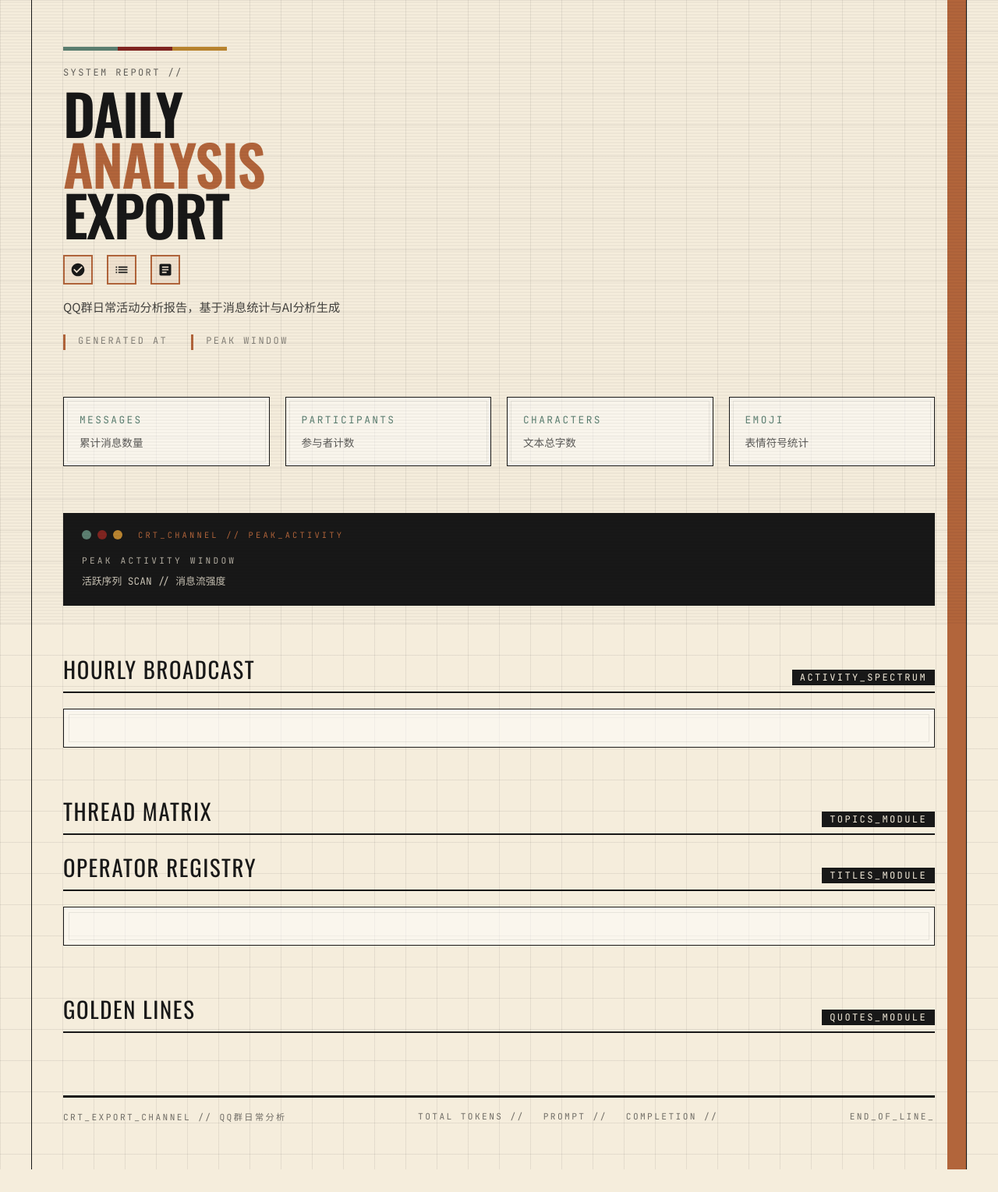
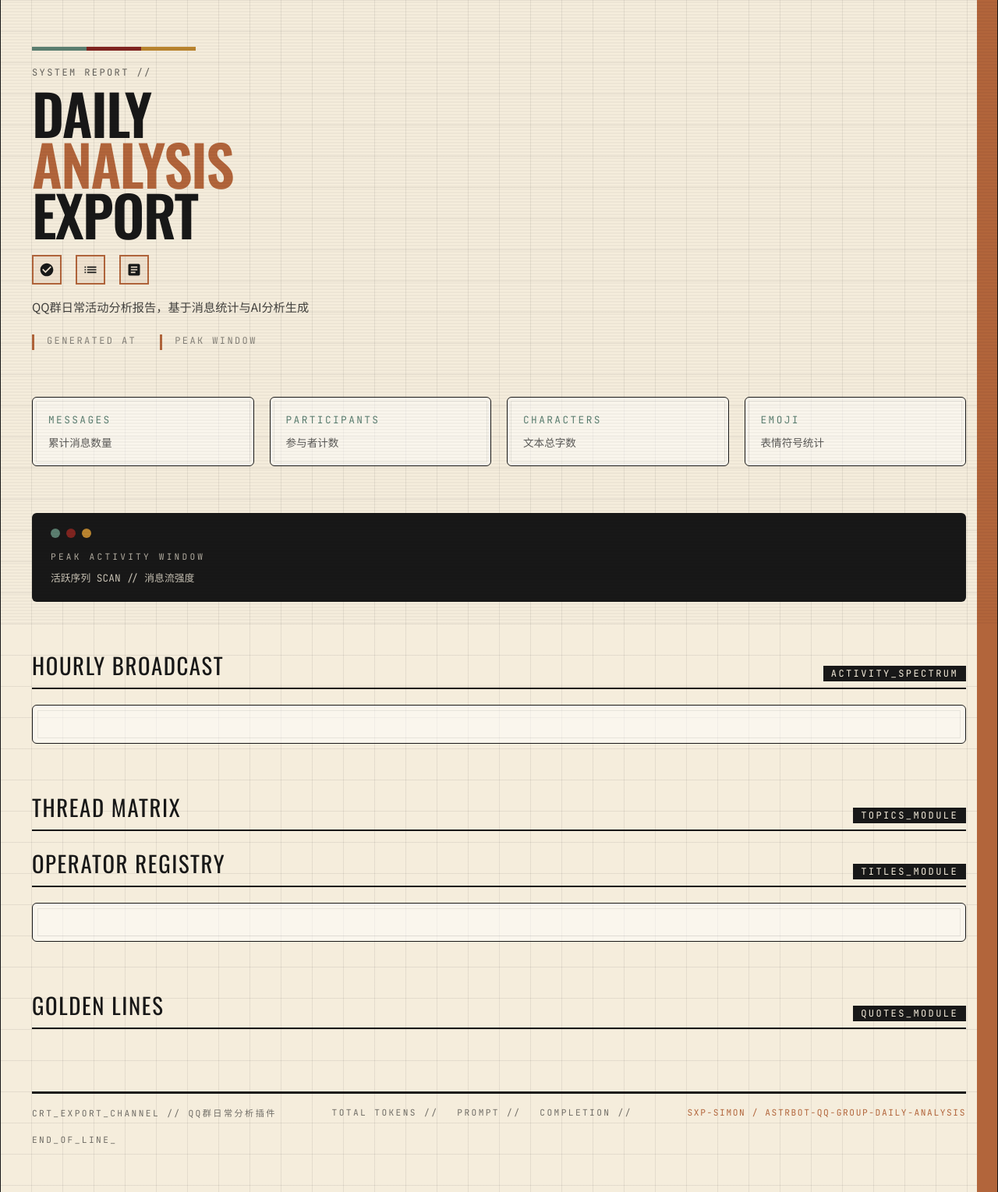
Before and after one commit to SXP-Simon/astrbot-qq-group-daily-analysis, a Python web app: template src/reports/templates/retro_futurism/image_template.html in a window 1280 px wide. Shown: the whole page at 78% size. Before the commit the page ends 1500 px from the top, so only its background shows below. Run offline with Jinja, Linux system fonts and the light colour scheme; the template is opened without the code that fills it, so the values that code supplies are empty.

Commit message:
feat: Improve styling and lenhanced font properties

```diff
--- a/src/reports/templates/retro_futurism/image_template.html
+++ b/src/reports/templates/retro_futurism/image_template.html
@@ -66,7 +66,8 @@
 
         /* Layout Container */
         .layout {
-            max-width: 1200px;
+            width: 100%;
+            max-width: 1600px;
             margin: 0 auto;
             padding: 60px 40px;
             position: relative;
@@ -196,6 +197,7 @@
             position: relative;
             overflow: hidden;
             grid-column: span 12;
+            border-radius: 6px;
         }
 
         .crt-header {
@@ -283,6 +285,7 @@
             padding: 20px;
             position: relative;
             background: rgba(255, 255, 255, 0.5);
+            border-radius: 6px;
         }
 
         .stat-box::before {
@@ -328,6 +331,7 @@
             padding: 24px;
             background: rgba(255, 255, 255, 0.5);
             position: relative;
+            border-radius: 6px;
         }
 
         .content-box::before {
@@ -389,8 +393,7 @@
             flex-direction: column;
             gap: 16px;
             padding: 0;
-            max-width: 1200px;
-            margin: 0 auto;
+            width: 100%;
         }
 
         .topic-item {
@@ -402,6 +405,7 @@
             background: rgba(255, 255, 255, 0.5);
             border: 1px solid var(--c-text);
             position: relative;
+            border-radius: 6px;
         }
 
         .topic-item::before {
@@ -412,6 +416,7 @@
             bottom: 0;
             width: 4px;
             background: var(--c-dec-1);
+            border-radius: 6px 0 0 6px;
         }
 
         .topic-item::after {
@@ -431,6 +436,7 @@
             bottom: 0;
             width: 4px;
             background: var(--c-dec-3);
+            border-radius: 0 6px 6px 0;
         }
 
         .topic-icon {
@@ -463,10 +469,10 @@
 
         .topic-meta {
             font-family: var(--font-mono);
-            font-size: 0.75rem;
-            font-weight: 500;
+            font-size: 0.8rem;
+            font-weight: 600;
             letter-spacing: 0.15rem;
-            color: rgba(24, 24, 24, 0.5);
+            color: rgba(24, 24, 24, 0.7);
             text-transform: uppercase;
         }
 
@@ -489,6 +495,7 @@
             padding: 18px;
             position: relative;
             background: rgba(255, 255, 255, 0.5);
+            border-radius: 6px;
         }
 
         .title-header {
@@ -580,8 +587,7 @@
             flex-direction: column;
             gap: 16px;
             padding: 0;
-            max-width: 1200px;
-            margin: 0 auto;
+            width: 100%;
         }
 
         .quote-item {
@@ -593,6 +599,7 @@
             background: rgba(255, 255, 255, 0.5);
             border: 1px solid var(--c-text);
             position: relative;
+            border-radius: 6px;
         }
 
         .quote-item::before {
@@ -603,6 +610,7 @@
             bottom: 0;
             width: 4px;
             background: var(--c-dec-1);
+            border-radius: 6px 0 0 6px;
         }
 
         .quote-item::after {
@@ -622,6 +630,7 @@
             bottom: 0;
             width: 4px;
             background: var(--c-dec-3);
+            border-radius: 0 6px 6px 0;
         }
 
         .quote-icon {
@@ -648,10 +657,10 @@
 
         .quote-author {
             font-family: var(--font-mono);
-            font-size: 0.75rem;
-            font-weight: 500;
+            font-size: 0.8rem;
+            font-weight: 600;
             letter-spacing: 0.15rem;
-            color: rgba(24, 24, 24, 0.5);
+            color: rgba(24, 24, 24, 0.7);
             text-transform: uppercase;
         }
 
@@ -699,6 +708,13 @@
         .footer-tokens {
             display: flex;
             gap: 24px;
+        }
+
+        .footer-author {
+            font-family: var(--font-mono);
+            font-size: 0.7rem;
+            color: var(--c-accent);
+            letter-spacing: 0.1rem;
         }
 
         /* CRT Overlay */
@@ -818,7 +834,6 @@
                     <span class="crt-btn crt-btn-1"></span>
                     <span class="crt-btn crt-btn-2"></span>
                     <span class="crt-btn crt-btn-3"></span>
-                    <span class="crt-title">CRT_CHANNEL // PEAK_ACTIVITY</span>
                 </div>
                 <div class="crt-label">Peak Activity Window</div>
                 <div class="crt-value">{{most_active_period}}</div>
@@ -867,12 +882,13 @@
         </div>
 
         <footer>
-            <div>CRT_EXPORT_CHANNEL // QQ群日常分析</div>
+            <div>CRT_EXPORT_CHANNEL // QQ群日常分析插件</div>
             <div class="footer-tokens">
                 <span>Total Tokens // {{total_tokens}}</span>
                 <span>Prompt // {{prompt_tokens}}</span>
                 <span>Completion // {{completion_tokens}}</span>
             </div>
+            <div class="footer-author">SXP-Simon / astrbot-qq-group-daily-analysis</div>
             <div>END_OF_LINE_</div>
         </footer>
     </div>
```
Also changed, not shown: src/reports/templates/retro_futurism/pdf_template.html (+23 -7 lines).
